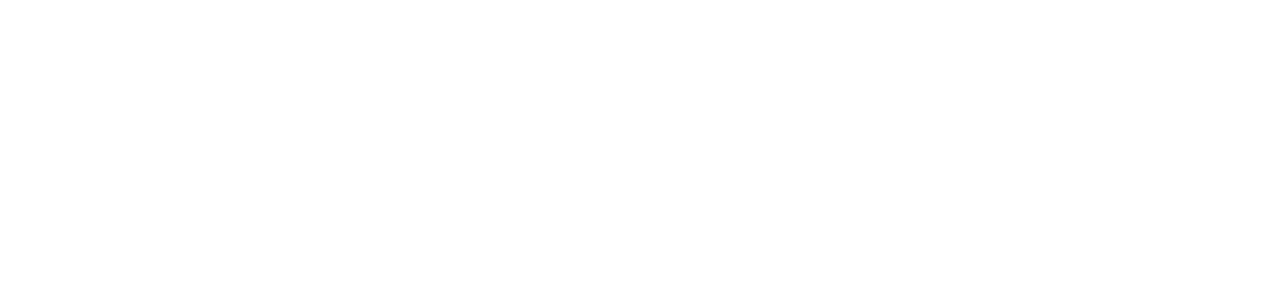
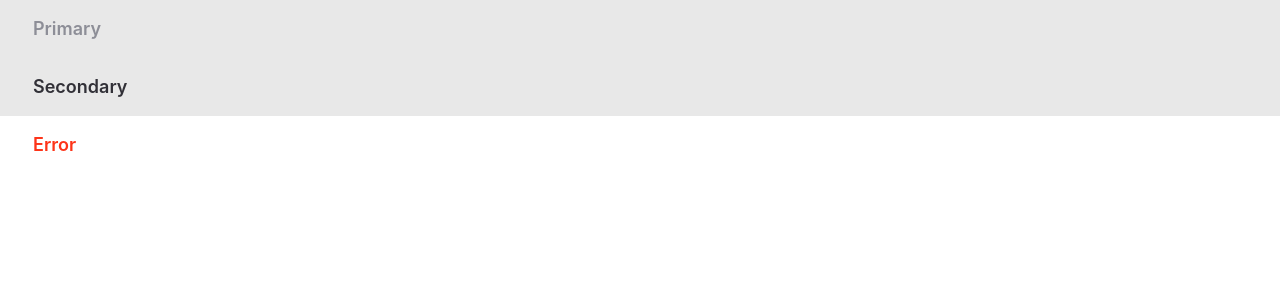
Before and after one commit to MrEwgenius/fe45, a React (Create React App) app: page / in a window 1280 px wide. Shown: the top 300 px of the page. Built offline with nearby package versions, Linux system fonts and the light colour scheme.

Commit message:
[lesson-37]: Created button component

```diff
--- a/package.json
+++ b/package.json
@@ -10,9 +10,11 @@
     "@types/node": "^16.7.13",
     "@types/react": "^18.0.0",
     "@types/react-dom": "^18.0.0",
+    "classnames": "^2.3.2",
     "react": "^18.2.0",
     "react-dom": "^18.2.0",
     "react-scripts": "5.0.1",
+    "sass": "^1.62.1",
     "typescript": "^4.4.2",
     "web-vitals": "^2.1.0"
   },
--- a/src/App.tsx
+++ b/src/App.tsx
@@ -1,11 +1,24 @@
 import React from 'react';
 
+import Button, { ButtonTypes } from './components/Button';
+
 const App = () => {
-  return (
-    <div >
+    return (
+        <div >
+            <Button
+                disabled
+                type={ButtonTypes.Primary}
+                title={'Primary'}
+                onClick={() => { alert('Primary')}} />
 
-    </div>
-  );
+            <Button
+                type={ButtonTypes.Secondary}
+                title={'Secondary'}
+                onClick={() => { }} />
+
+            <Button type={ButtonTypes.Error} title={'Error'} onClick={() => { }} />
+        </div>
+    );
 }
 
 export default App;
--- /dev/null
+++ b/src/components/Button/Button.module.scss
@@ -0,0 +1,48 @@
+@import "/src/styles/colors.scss";
+
+@mixin button {
+    padding: 16px 32px;
+    font-family: "Inter";
+    font-style: normal;
+    font-weight: 600;
+    font-size: 18px;
+    line-height: 24px;
+    box-sizing: border-box;
+    border: 1px solid transparent;
+    &:hover {
+        cursor: pointer;
+    }
+}
+
+.primary {
+    @include button();
+    background-color: $primary;
+    color: $white;
+    &:hover {
+        background-color: $primary-secondary;
+    }
+}
+.secondary {
+    @include button();
+    background-color: $light;
+    color: $secondary;
+    &:hover {
+        background-color: $medium;
+    }
+}
+.error {
+    @include button();
+    color: $error;
+    &:hover {
+        border: 1px solid $medium;
+    }
+}
+
+.disabled {
+    color: $gray;
+    background-color: $light;
+    &:hover {
+        cursor: not-allowed;
+        background-color: $light;
+    }
+}
--- /dev/null
+++ b/src/components/Button/Button.tsx
@@ -0,0 +1,31 @@
+import React, { FC, ReactElement } from 'react';
+
+import classNames from 'classnames';
+
+import styles from './Button.module.scss'
+
+export enum ButtonTypes {
+    Primary = 'primary',
+    Secondary = 'secondary',
+    Error = 'error',
+}
+
+type ButtonProps = {
+    type: ButtonTypes;
+    title: string | ReactElement;
+    onClick: () => void;
+    disabled?: boolean;
+
+}
+
+const Button: FC<ButtonProps> = ({ type, title, onClick, disabled }) => {
+    const buttonStyle = styles[type]
+    return <div
+        onClick={!disabled ? onClick : undefined}
+        className={classNames(buttonStyle, { [styles.disabled]: disabled })}
+    >
+        {title}
+    </div>;
+}
+
+export default Button;
--- /dev/null
+++ b/src/components/Button/index.ts
@@ -0,0 +1,2 @@
+export { default } from './Button'
+export { ButtonTypes } from './Button'
--- a/src/index.css
+++ b/src/index.css
@@ -1,13 +1,10 @@
 body {
   margin: 0;
-  font-family: -apple-system, BlinkMacSystemFont, 'Segoe UI', 'Roboto', 'Oxygen',
-    'Ubuntu', 'Cantarell', 'Fira Sans', 'Droid Sans', 'Helvetica Neue',
-    sans-serif;
+  font-family: "Inter", serif;
   -webkit-font-smoothing: antialiased;
   -moz-osx-font-smoothing: grayscale;
 }
 
 code {
-  font-family: source-code-pro, Menlo, Monaco, Consolas, 'Courier New',
-    monospace;
+  font-family: source-code-pro, Menlo, Monaco, Consolas, "Courier New", monospace;
 }
--- /dev/null
+++ b/src/styles/colors.scss
@@ -0,0 +1,10 @@
+
+$primary: #2231aa;
+$primary-secondary: #5360cd;
+$secondary: #313037;
+$gray: #8d8e97;
+$medium: #dadada;
+$extra-light: #f3f3f3;
+$error: #fd3419;
+$white: #ffffff;
+$light: #e8e8e8;
--- /dev/null
+++ b/src/typings.d.ts
@@ -0,0 +1 @@
+declare module "*.module.scss"
```
Also changed, not shown: 1 other file (tests, documents, lock files or other folders).
